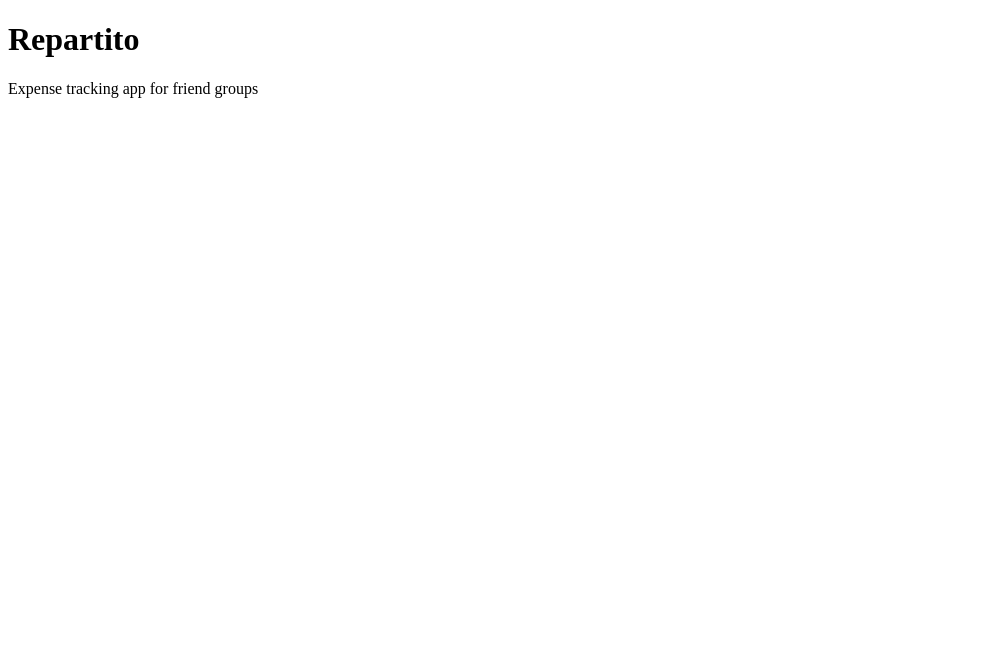
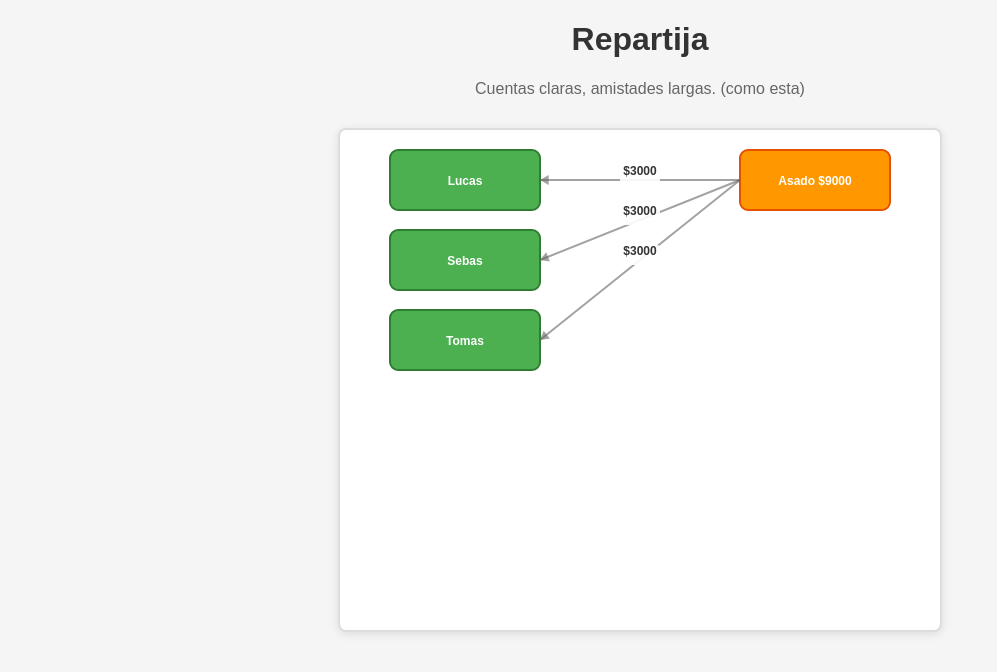
Before and after one commit to SebastianMestre/repartija, a plain HTML site: page src/index.html in a window 1280 px wide. Shown: the whole page, without its empty margins (0-997 px from the left). Drawn offline with Linux system fonts and the light colour scheme.

Commit message:
start working on ui

```diff
--- a/src/index.html
+++ b/src/index.html
@@ -4,10 +4,82 @@
     <meta charset="UTF-8">
     <meta name="viewport" content="width=device-width, initial-scale=1.0">
     <title>Repartito - Expense Tracker</title>
+    <style>
+        body {
+            font-family: Arial, sans-serif;
+            margin: 20px;
+            background-color: #f5f5f5;
+        }
+
+        h1 {
+            color: #333;
+            text-align: center;
+        }
+
+        .description {
+            text-align: center;
+            color: #666;
+            margin-bottom: 30px;
+        }
+
+        .ui-container {
+            text-align: center;
+            margin-top: 20px;
+        }
+
+        .ui-container h2 {
+            color: #444;
+            margin-bottom: 20px;
+        }
+
+        svg {
+            border: 2px solid #ddd;
+            border-radius: 8px;
+            background-color: white;
+            box-shadow: 0 2px 10px rgba(0,0,0,0.1);
+        }
+
+        .person-rect {
+            fill: #4CAF50;
+            stroke: #2E7D32;
+            stroke-width: 2;
+            cursor: pointer;
+            transition: fill 0.3s;
+        }
+
+        .person-rect:hover {
+            fill: #66BB6A;
+        }
+
+        .expense-rect {
+            fill: #FF9800;
+            stroke: #E65100;
+            stroke-width: 2;
+            cursor: pointer;
+            transition: fill 0.3s;
+        }
+
+        .expense-rect:hover {
+            fill: #FFB74D;
+        }
+
+        .person-text, .expense-text {
+            font-size: 12px;
+            font-weight: bold;
+            fill: white;
+            text-anchor: middle;
+            pointer-events: none;
+        }
+    </style>
 </head>
 <body>
-    <h1>Repartito</h1>
-    <p>Expense tracking app for friend groups</p>
+    <h1>Repartija</h1>
+    <p class="description">Cuentas claras, amistades largas. (como esta)</p>
+    <div class="ui-container">
+        <svg id="main-svg" width="600" height="500">
+            <!-- All elements (people, expenses, and connections) will be added here -->
+        </svg>
+    </div>
 
     <!-- Load all class definitions first -->
     <script src="Person.js"></script>
@@ -22,6 +94,8 @@
 
     <script src="simulation.js"></script>
 
+    <script src="ui.js"></script>
+
     <script src="main.js"></script>
 </body>
 </html>
--- a/src/simulation.js
+++ b/src/simulation.js
@@ -1,4 +1,4 @@
-/* Dummy data to test the simulation
+/* Dummy data to test the simulation */
 
 const lucas = createPerson('Lucas');
 const sebas = createPerson('Sebas');
@@ -18,9 +18,9 @@ createPayment(lucas.id, asado.id, 1000, today - 10 * oneDay);
 
 createBankTransfer(tomas.id, sebas.id, 3000, today - 5 * oneDay);
 
-simulate(today);
+// simulate(today);
 
-/* */
+/* Main simulation function */
 
 function simulate(timestampNow) {
 
--- /dev/null
+++ b/src/ui.js
@@ -0,0 +1,191 @@
+// UI rendering functions for the SVG-based expense tracker interface
+
+function renderPeople() {
+    const mainSvg = document.getElementById('main-svg');
+    if (!mainSvg) return;
+
+    const personArray = Array.from(persons.values());
+    const rectHeight = 60;
+    const rectWidth = 150;
+    const margin = 20;
+    const leftColumnX = 50; // Left column for people
+
+    personArray.forEach((person, index) => {
+        const y = margin + index * (rectHeight + margin);
+
+        // Create rectangle
+        const rect = document.createElementNS('http://www.w3.org/2000/svg', 'rect');
+        rect.setAttribute('x', leftColumnX);
+        rect.setAttribute('y', y);
+        rect.setAttribute('width', rectWidth);
+        rect.setAttribute('height', rectHeight);
+        rect.setAttribute('rx', 8);
+        rect.setAttribute('class', 'person-rect');
+        rect.setAttribute('data-person-id', person.id);
+
+        // Create text
+        const text = document.createElementNS('http://www.w3.org/2000/svg', 'text');
+        text.setAttribute('x', leftColumnX + rectWidth / 2);
+        text.setAttribute('y', y + rectHeight / 2 + 5);
+        text.setAttribute('class', 'person-text');
+        text.textContent = person.name;
+
+        mainSvg.appendChild(rect);
+        mainSvg.appendChild(text);
+    });
+}
+
+function renderExpenses() {
+    const mainSvg = document.getElementById('main-svg');
+    if (!mainSvg) return;
+
+    const expenseArray = Array.from(expenses.values());
+    const rectHeight = 60;
+    const rectWidth = 150;
+    const margin = 20;
+    const rightColumnX = 400; // Right column for expenses
+
+    expenseArray.forEach((expense, index) => {
+        const y = margin + index * (rectHeight + margin);
+
+        // Create rectangle
+        const rect = document.createElementNS('http://www.w3.org/2000/svg', 'rect');
+        rect.setAttribute('x', rightColumnX);
+        rect.setAttribute('y', y);
+        rect.setAttribute('width', rectWidth);
+        rect.setAttribute('height', rectHeight);
+        rect.setAttribute('rx', 8);
+        rect.setAttribute('class', 'expense-rect');
+        rect.setAttribute('data-expense-id', expense.id);
+
+        // Create text
+        const text = document.createElementNS('http://www.w3.org/2000/svg', 'text');
+        text.setAttribute('x', rightColumnX + rectWidth / 2);
+        text.setAttribute('y', y + rectHeight / 2 + 5);
+        text.setAttribute('class', 'expense-text');
+        text.textContent = `${expense.description}\n$${expense.amount}`;
+
+        mainSvg.appendChild(rect);
+        mainSvg.appendChild(text);
+    });
+}
+
+function renderUI() {
+    const mainSvg = document.getElementById('main-svg');
+    if (!mainSvg) return;
+
+    // Clear existing content
+    mainSvg.innerHTML = '';
+
+    // Render people and expenses
+    renderPeople();
+    renderExpenses();
+
+    // Add visual connections between people and expenses
+    renderBenefits();
+}
+
+function renderBenefits() {
+    const mainSvg = document.getElementById('main-svg');
+    if (!mainSvg) return;
+
+    // Get all benefits
+    const benefitArray = Array.from(benefits.values());
+
+    benefitArray.forEach(benefit => {
+        const person = persons.get(benefit.personId);
+        const expense = expenses.get(benefit.expenseId);
+
+        if (!person || !expense) return;
+
+        // Calculate positions for the connection line
+        const personX = 50 + 150; // Right edge of person rectangle
+        const personY = getPersonY(person.id) + 30; // Center of person rectangle
+        const expenseX = 400; // Left edge of expense rectangle
+        const expenseY = getExpenseY(expense.id) + 30; // Center of expense rectangle
+
+        // Create connection line
+        const line = document.createElementNS('http://www.w3.org/2000/svg', 'line');
+        line.setAttribute('x1', expenseX);
+        line.setAttribute('y1', expenseY);
+        line.setAttribute('x2', personX);
+        line.setAttribute('y2', personY);
+        line.setAttribute('stroke', '#666');
+        line.setAttribute('stroke-width', 2);
+        line.setAttribute('opacity', '0.6');
+
+        // Add the line to the SVG
+        mainSvg.appendChild(line);
+
+        // Add arrowhead pointing from expense to person
+        const arrowLength = 10;
+        const arrowAngle = Math.atan2(personY - expenseY, personX - expenseX);
+
+        // Calculate arrowhead points
+        const arrowX1 = personX - arrowLength * Math.cos(arrowAngle - Math.PI/6);
+        const arrowY1 = personY - arrowLength * Math.sin(arrowAngle - Math.PI/6);
+        const arrowX2 = personX - arrowLength * Math.cos(arrowAngle + Math.PI/6);
+        const arrowY2 = personY - arrowLength * Math.sin(arrowAngle + Math.PI/6);
+
+        // Create arrowhead
+        const arrowhead = document.createElementNS('http://www.w3.org/2000/svg', 'polygon');
+        arrowhead.setAttribute('points', `${personX},${personY} ${arrowX1},${arrowY1} ${arrowX2},${arrowY2}`);
+        arrowhead.setAttribute('fill', '#666');
+        arrowhead.setAttribute('opacity', '0.6');
+
+        mainSvg.appendChild(arrowhead);
+
+        // Add benefit amount label on the line
+        const midX = (personX + expenseX) / 2;
+        const midY = (personY + expenseY) / 2;
+
+        const label = document.createElementNS('http://www.w3.org/2000/svg', 'text');
+        label.setAttribute('x', midX);
+        label.setAttribute('y', midY - 5);
+        label.setAttribute('text-anchor', 'middle');
+        label.setAttribute('font-size', '12');
+        label.setAttribute('fill', '#333');
+        label.setAttribute('font-weight', 'bold');
+        label.textContent = `$${benefit.amount}`;
+
+        // Add white background for better readability
+        const background = document.createElementNS('http://www.w3.org/2000/svg', 'rect');
+        background.setAttribute('x', midX - 20);
+        background.setAttribute('y', midY - 15);
+        background.setAttribute('width', 40);
+        background.setAttribute('height', 20);
+        background.setAttribute('fill', 'white');
+        background.setAttribute('opacity', '0.9');
+        background.setAttribute('rx', '3');
+
+        mainSvg.appendChild(background);
+        mainSvg.appendChild(label);
+    });
+}
+
+// Helper functions to get Y positions
+function getPersonY(personId) {
+    const personArray = Array.from(persons.values());
+    const index = personArray.findIndex(p => p.id === personId);
+    if (index === -1) return 0;
+
+    const rectHeight = 60;
+    const margin = 20;
+    return margin + index * (rectHeight + margin);
+}
+
+function getExpenseY(expenseId) {
+    const expenseArray = Array.from(expenses.values());
+    const index = expenseArray.findIndex(e => e.id === expenseId);
+    if (index === -1) return 0;
+
+    const rectHeight = 60;
+    const margin = 20;
+    return margin + index * (rectHeight + margin);
+}
+
+// Initialize UI when DOM is ready
+document.addEventListener('DOMContentLoaded', () => {
+    // Wait a bit for other scripts to load and create data
+    setTimeout(renderUI, 100);
+});
```
Also changed, not shown: 1 other file.
